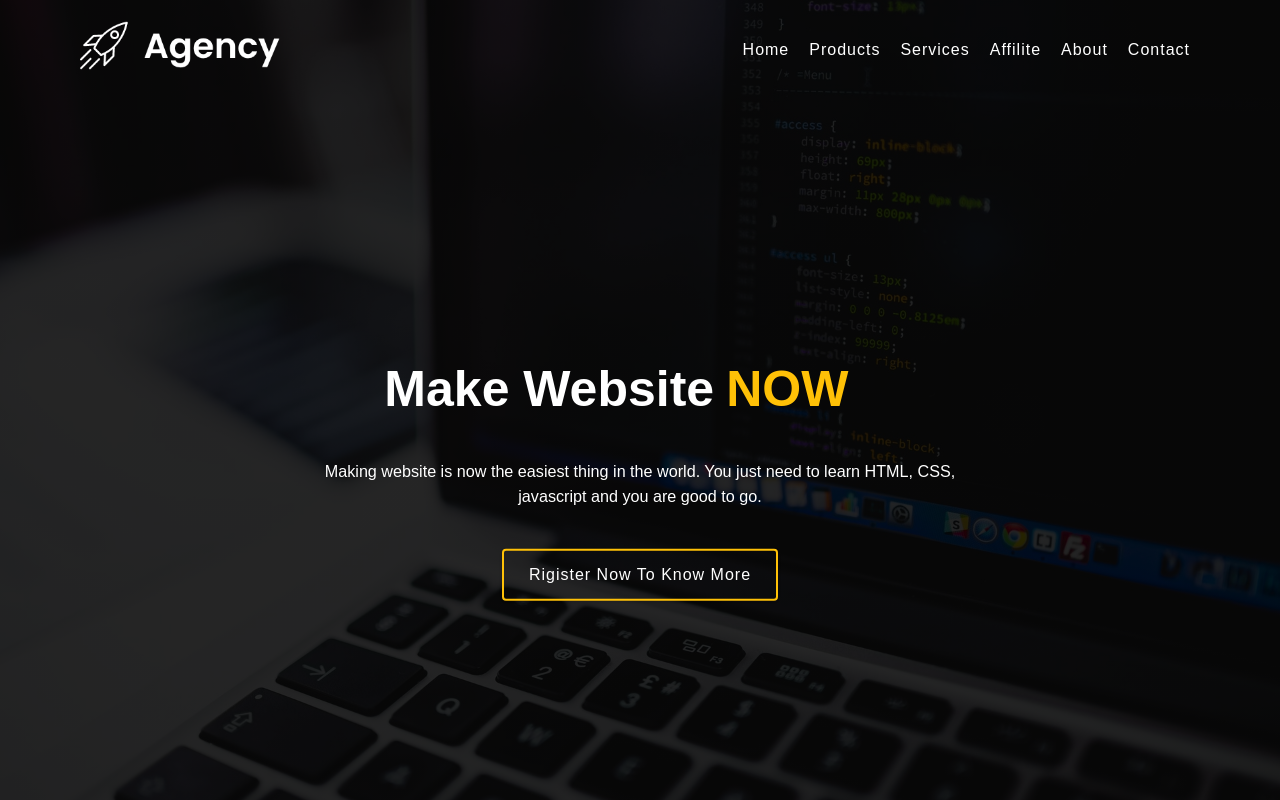
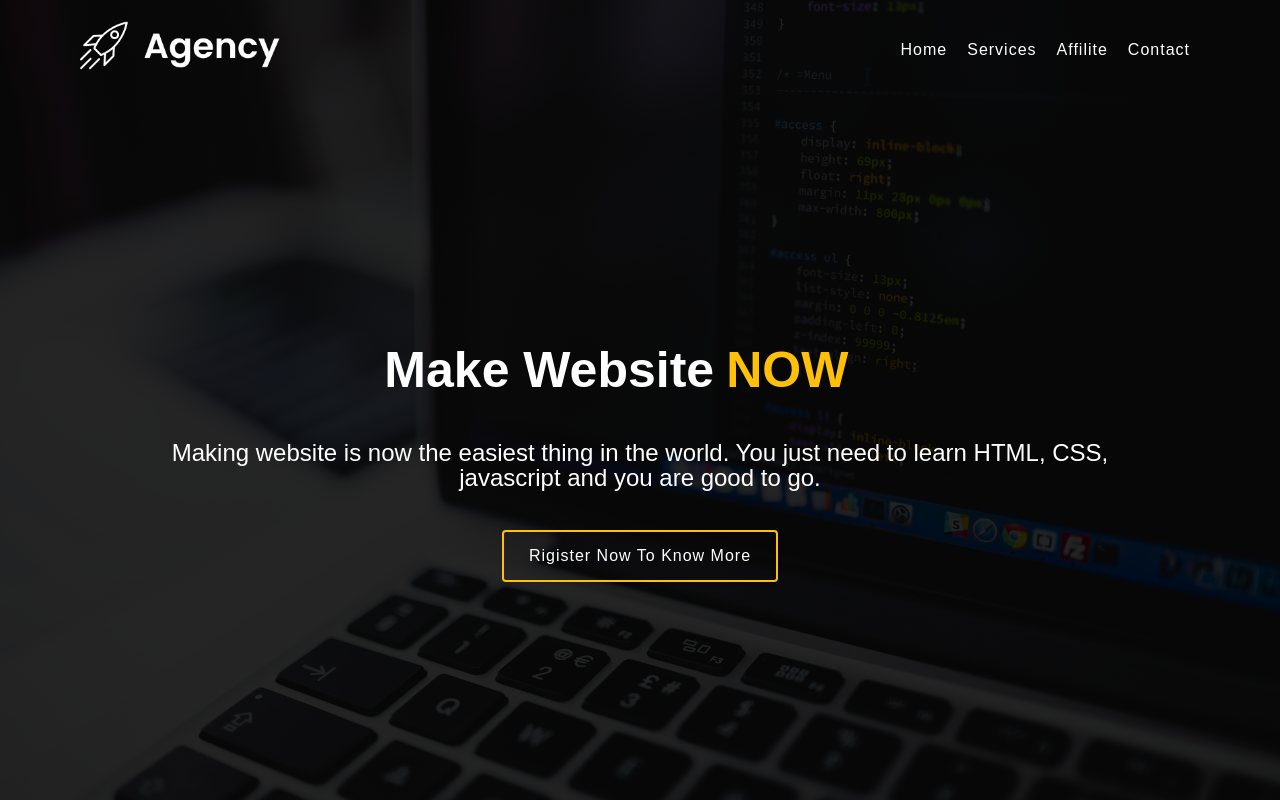
Before and after one commit to codeict-454/make-website-landing-page, a plain HTML site: page index.html in a window 1280 px wide. Drawn offline with Linux system fonts and the light colour scheme.

Commit message:
bug fixed

```diff
--- a/css/main.css
+++ b/css/main.css
@@ -323,20 +323,24 @@ Navbar
   }
 }
 .hero {
-  width: 100%;
+  width: 90vw;
+
+  max-width: var(--max-width);
   position: absolute;
-  top: 60%;
-  transform: translateY(-50%);
+  top: 35%;
+  transform: translateY(-20%);
 
   text-align: center;
   color: #fff;
+  left: 50%;
+  transform: translateX(-50%);
 }
 
 .title {
-  font-size: 50px;
+  font-size: 20px;
   line-height: 100px;
   font-weight: bold;
-  height: 100px;
+  height: 84px;
   text-align: left;
   display: flex;
   align-items: center;
@@ -346,14 +350,15 @@ Navbar
 
 .hero p {
   font-family: var(--bodyFont);
-  margin: 20px auto;
+  margin: 2px auto;
+  margin-bottom: 25px;
   font-weight: 100;
   line-height: 25px;
-  font-size: 1.01rem;
+  font-size: -0.2rem;
 }
 .reg-btn {
   padding: 15px 25px;
-  margin: 20px;
+  margin: 5px;
   font-size: 1rem;
   letter-spacing: 1px;
   border: 2px solid #ffc107;
@@ -395,3 +400,36 @@ Navbar
     margin-top: 200px;
   }
 }
+@media screen and (min-width: 992px) {
+  .hero {
+    width: 100%;
+    position: absolute;
+    top: 40%;
+    transform: translateY(-50%);
+
+    text-align: center;
+    color: #fff;
+    transform: translateX(-50%);
+  }
+  .title {
+    font-size: 50px;
+    line-height: 100px;
+    font-weight: bold;
+    height: 100px;
+    text-align: left;
+    display: flex;
+    align-items: center;
+    justify-content: center;
+    overflow: hidden;
+  }
+  .hero p {
+    font-family: var(--bodyFont);
+    margin: 20px auto;
+    font-weight: 100;
+    line-height: 25px;
+    font-size: 1.5rem;
+  }
+  .reg-btn {
+    margin: 20px;
+  }
+}
--- a/index.html
+++ b/index.html
@@ -29,10 +29,10 @@
           </div>
           <div class="nav-links">
             <a href="#" class="nav-link">Home</a>
-            <a href="#" class="nav-link">Products</a>
+
             <a href="#" class="nav-link">Services</a>
             <a href="#" class="nav-link">Affilite</a>
-            <a href="#" class="nav-link">About</a>
+
             <a href="#" class="nav-link">Contact</a>
           </div>
         </div>
```
